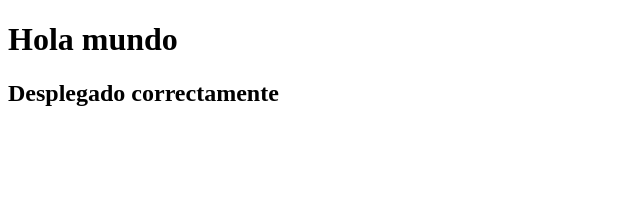
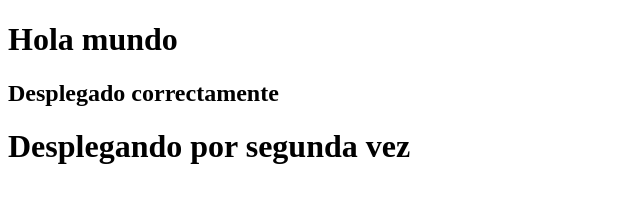
Before and after one commit to geffrydavid/socialoplesk, a plain HTML site: page index.html in a window 1280 px wide. Shown: the whole page, without its empty margins (0-640 px from the left). Drawn offline with Linux system fonts and the light colour scheme.

Commit message:
segundo despliegue

```diff
--- a/index.html
+++ b/index.html
@@ -8,5 +8,6 @@
 <body>
     <h1>Hola mundo</h1>
     <h2>Desplegado correctamente</h2>
+    <h1>Desplegando por segunda vez</h1>
 </body>
 </html>
```
